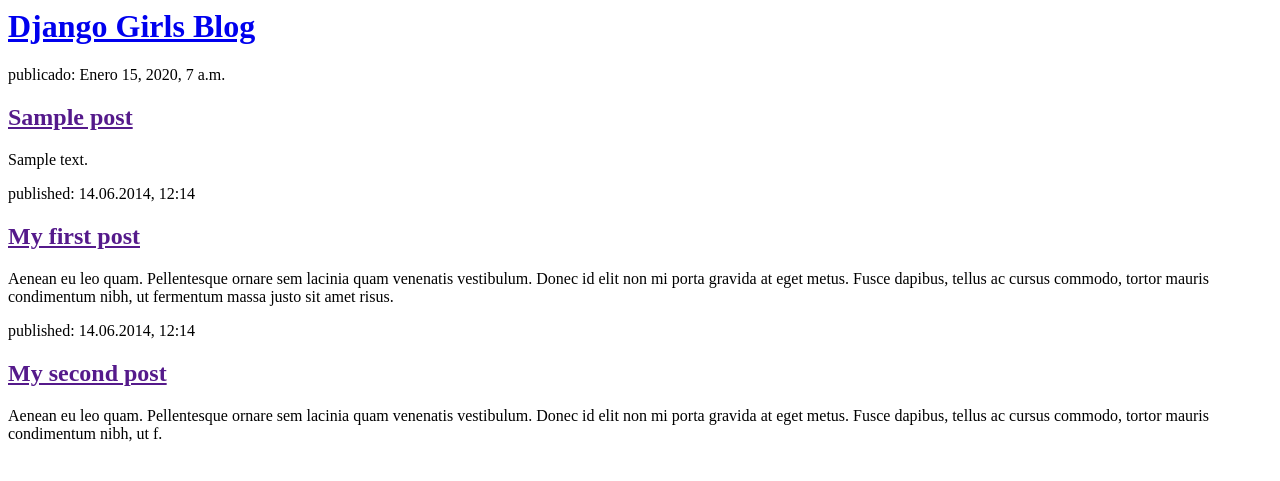
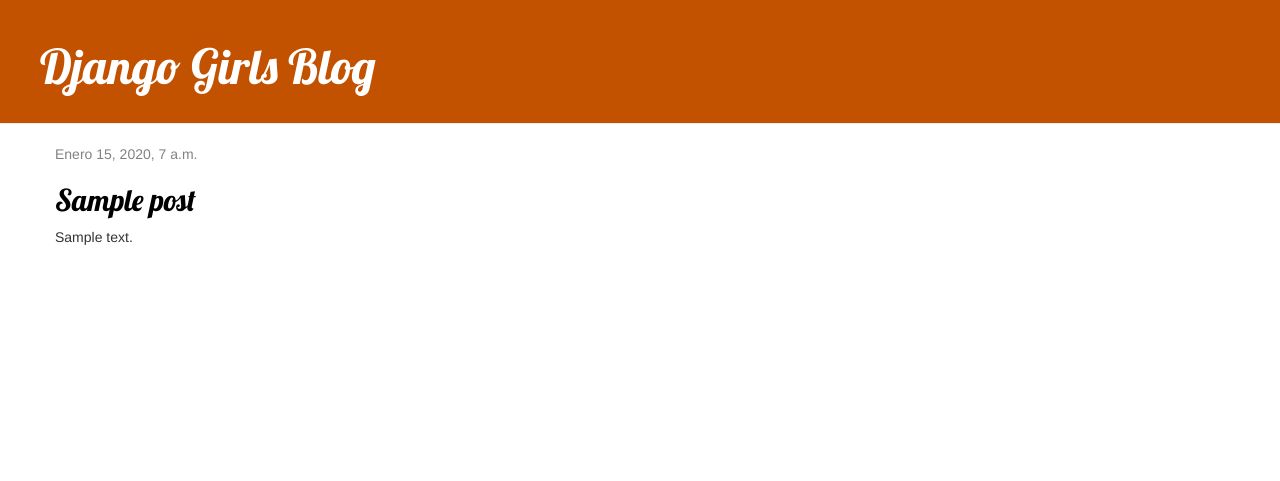
Before and after one commit to LucianoRoda/my-first-blog, a Django app: page / in a window 1280 px wide. Shown: the top 481 px of the page. Run offline with Django 3.2, Linux system fonts and the light colour scheme; tables that the repository leaves empty hold one stand-in row (values such as "Sample post"); some libraries are stand-ins or nearby versions.

Commit message:
Agregadas vistas y plantilla para el detalle del post del blog así como también CSS para el sitio.

```diff
--- /dev/null
+++ b/blog/static/css/blog.css
@@ -0,0 +1,46 @@
+.page-header {
+    background-color: #C25100;
+    margin-top: 0;
+    padding: 20px 20px 20px 40px;
+}
+
+.page-header h1, .page-header h1 a, .page-header h1 a:visited, .page-header h1 a:active {
+    color: #ffffff;
+    font-size: 36pt;
+    text-decoration: none;
+}
+
+.content {
+    margin-left: 40px;
+}
+
+h1, h2, h3, h4 {
+    font-family: 'Lobster', cursive;
+}
+
+.date {
+    color: #828282;
+}
+
+.save {
+    float: right;
+}
+
+.post-form textarea, .post-form input {
+    width: 100%;
+}
+
+.top-menu, .top-menu:hover, .top-menu:visited {
+    color: #ffffff;
+    float: right;
+    font-size: 26pt;
+    margin-right: 20px;
+}
+
+.post {
+    margin-bottom: 70px;
+}
+
+.post h2 a, .post h2 a:visited {
+    color: #000000;
+}
--- /dev/null
+++ b/blog/templates/blog/base.html
@@ -0,0 +1,23 @@
+{% load static %}
+<html>
+    <head>
+        <title>Django Girls blog</title>
+        <link rel="stylesheet" href="//maxcdn.bootstrapcdn.com/bootstrap/3.2.0/css/bootstrap.min.css">
+        <link rel="stylesheet" href="//maxcdn.bootstrapcdn.com/bootstrap/3.2.0/css/bootstrap-theme.min.css">
+        <link href='//fonts.googleapis.com/css?family=Lobster&subset=latin,latin-ext' rel='stylesheet' type='text/css'>
+        <link rel="stylesheet" href="{% static 'css/blog.css' %}">
+    </head>
+    <body>
+        <div class="page-header">
+            <h1><a href="/">Django Girls Blog</a></h1>
+        </div>
+        <div class="content container">
+            <div class="row">
+                <div class="col-md-8">
+                {% block content %}
+                {% endblock %}
+                </div>
+            </div>
+        </div>
+    </body>
+</html>
--- a/blog/templates/blog/post_list.html
+++ b/blog/templates/blog/post_list.html
@@ -1,36 +1,15 @@
-<html>
-
-<head>
-    <title>Django Girls blog</title>
-</head>
+{% extends 'blog/base.html' %}
 
 <body>
-    <div>
-        <h1><a href="/">Django Girls Blog</a></h1>
-    </div>
-
+    {% block content %}
     {% for post in posts %}
-    <div>
-        <p> publicado: {{ post.published_date }}</p>
-        <h2><a href="">{{ post.title }}</a></h2>
+    <div class="post">
+        <div class="date">
+            {{ post.published_date }}
+        </div>
+        <h2><a href="{% url 'post_detail' pk=post.pk %}">{{ post.title }}</a></h2>
         <p>{{ post.text|linebreaksbr }}</p>
     </div>
     {% endfor %}
-
-    <div>
-        <p>published: 14.06.2014, 12:14</p>
-        <h2><a href="">My first post</a></h2>
-        <p>Aenean eu leo quam. Pellentesque ornare sem lacinia quam venenatis vestibulum. Donec id elit non mi porta
-            gravida at eget metus. Fusce dapibus, tellus ac cursus commodo, tortor mauris condimentum nibh, ut fermentum
-            massa justo sit amet risus.</p>
-    </div>
-
-    <div>
-        <p>published: 14.06.2014, 12:14</p>
-        <h2><a href="">My second post</a></h2>
-        <p>Aenean eu leo quam. Pellentesque ornare sem lacinia quam venenatis vestibulum. Donec id elit non mi porta
-            gravida at eget metus. Fusce dapibus, tellus ac cursus commodo, tortor mauris condimentum nibh, ut f.</p>
-    </div>
+    {% endblock %}
 </body>
-
-</html>
--- a/blog/urls.py
+++ b/blog/urls.py
@@ -3,4 +3,5 @@
 
 urlpatterns = [
     path('', views.post_list, name='post_list'),
+    path('post/<int:pk>/', views.post_detail, name='post_detail'),
 ]
--- a/blog/views.py
+++ b/blog/views.py
@@ -1,9 +1,16 @@
 from django.shortcuts import render
 from .models import Post
 from django.utils import timezone
+from django.shortcuts import render, get_object_or_404
 
 # Create your views here.
 
+
 def post_list(request):
-    posts = Post.objects.filter(published_date__lte=timezone.now()).order_by('published_date')
+    posts = Post.objects.filter(
+        published_date__lte=timezone.now()).order_by('published_date')
     return render(request, 'blog/post_list.html', {'posts': posts})
+
+def post_detail(request, pk):
+    post = get_object_or_404(Post, pk=pk)
+    return render(request, 'blog/post_detail.html', {'post': post})
```
Also changed, not shown: blog/templates/blog/post_detail.html (added, +13 -0 lines).
